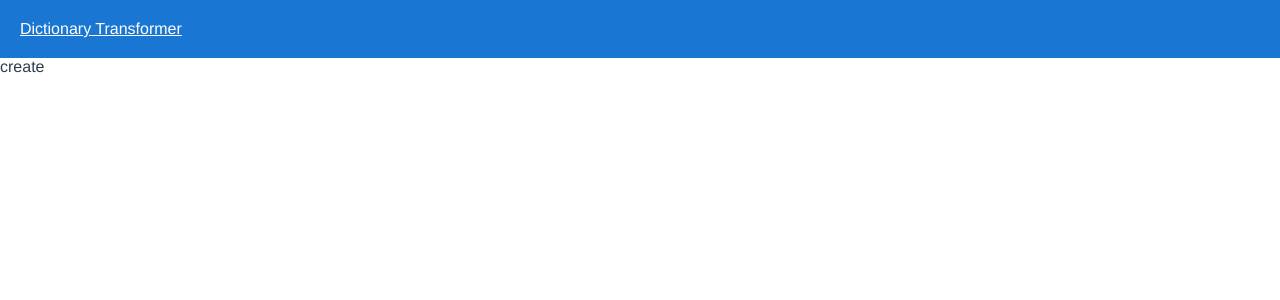
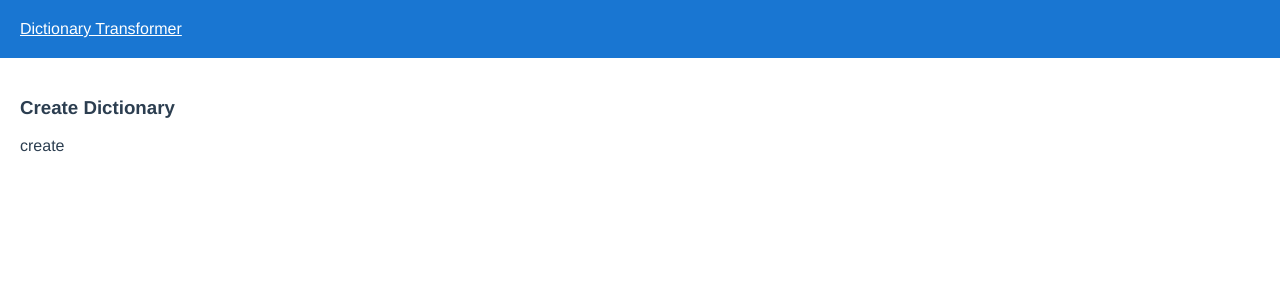
Before and after one commit to jean-moldovan/dictionary-transform, a Vue app: page /new in a window 1280 px wide. Shown: the top 300 px of the page. Built offline with nearby package versions, Linux system fonts and the light colour scheme.

Commit message:
add padding to app layout

```diff
--- a/src/App.vue
+++ b/src/App.vue
@@ -1,7 +1,10 @@
 <template>
   <div id="app">
     <app-header />
-    <router-view />
+
+    <div class="app-content">
+      <router-view />
+    </div>
   </div>
 </template>
 
@@ -46,4 +49,8 @@ button {
 .text-right {
   text-align: right;
 }
+
+.app-content {
+  padding: 20px;
+}
 </style>
--- a/src/components/DictionaryCreatePage.vue
+++ b/src/components/DictionaryCreatePage.vue
@@ -1,5 +1,9 @@
 <template>
   <div>
+    <h3>
+      Create Dictionary
+    </h3>
+
     create
   </div>
 </template>
--- a/src/components/DictionaryListPage.vue
+++ b/src/components/DictionaryListPage.vue
@@ -51,10 +51,6 @@ export default {
 </script>
 
 <style lang="scss" scoped>
-.dictionary-list-page {
-  padding: 20px;
-}
-
 .dictionary-create-btn {
   margin-bottom: 20px;
 }
```
